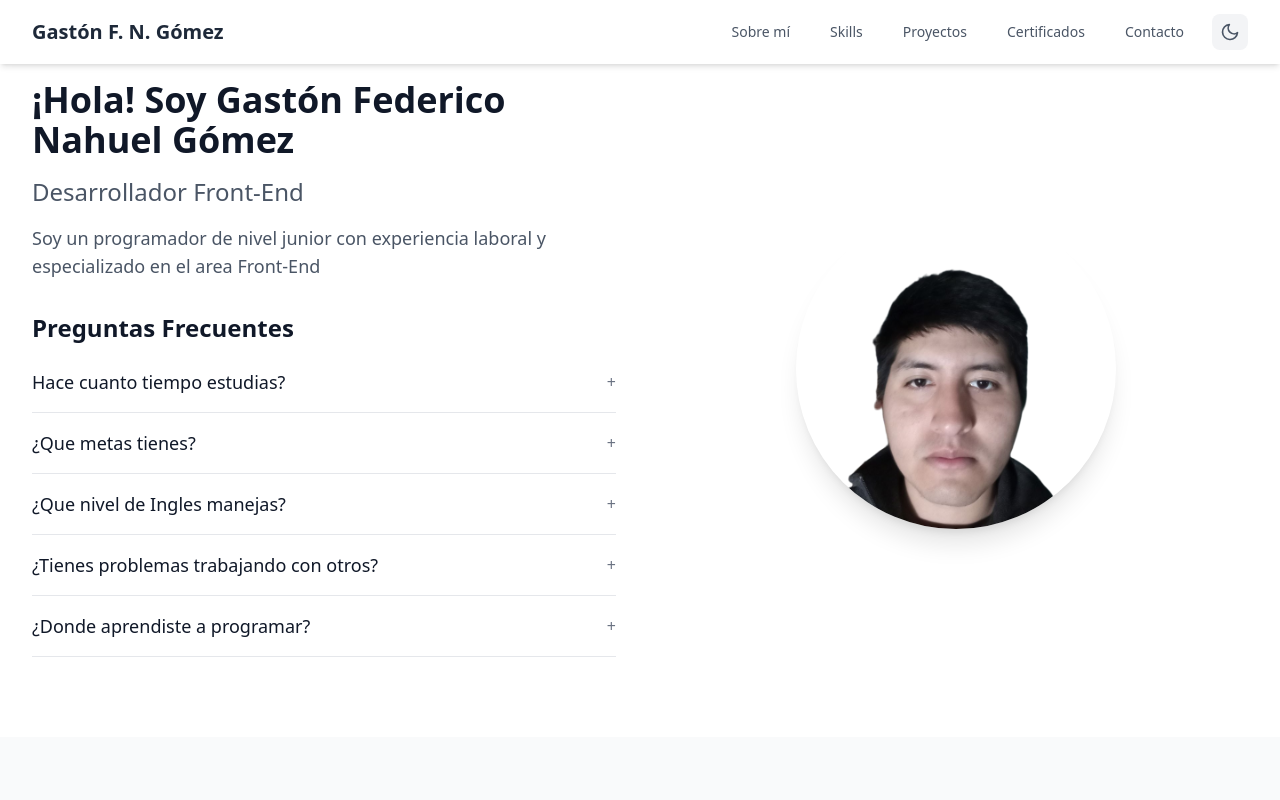
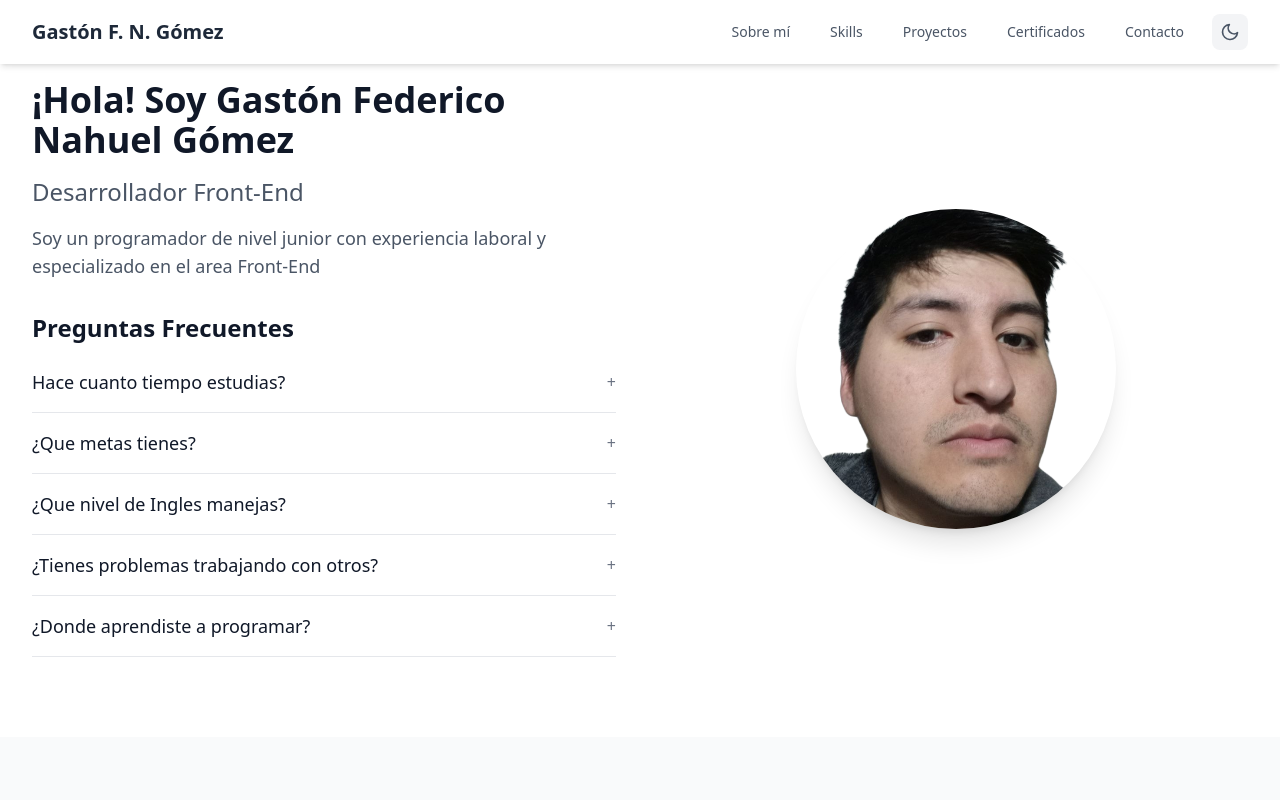
Before and after one commit to Morfeo1997/Portafoliov2, a React (Vite) app: page / in a window 1280 px wide. Shown: the top 800 px of the page. Built offline with nearby package versions, Linux system fonts and the light colour scheme.

Commit message:
Se modificaron las fotos

```diff
--- a/src/components/about-me-components/ProfileImage.jsx
+++ b/src/components/about-me-components/ProfileImage.jsx
@@ -5,15 +5,17 @@ import Img3 from '../../assets/images/profile-images/profile-3.png'
 import Img4 from '../../assets/images/profile-images/profile-4.png'
 import Img5 from '../../assets/images/profile-images/profile-5.png'
 import Img6 from '../../assets/images/profile-images/profile-6.png'
+import Img7 from '../../assets/images/profile-images/profile-7.png'
 
 
 const ProfileImage = () => {
 
   const images = [
-    Img6,
+    Img7,
     Img2,
     Img3,
     Img4,
+    Img6,
     Img5,
     Img1,
   ];
@@ -34,7 +36,7 @@ const ProfileImage = () => {
       <img
         src={images[currentImageIndex]}
         alt="Profile"
-        className="w-full h-full object-cover transform transition-transform duration-500 hover:scale-110"
+        className="w-full h-full object-cover transform transition-transform duration-500 hover:scale-105"
       />
     </div>
   );
```
Also changed, not shown: src/assets/images/profile-images/profile-7.png (added).
